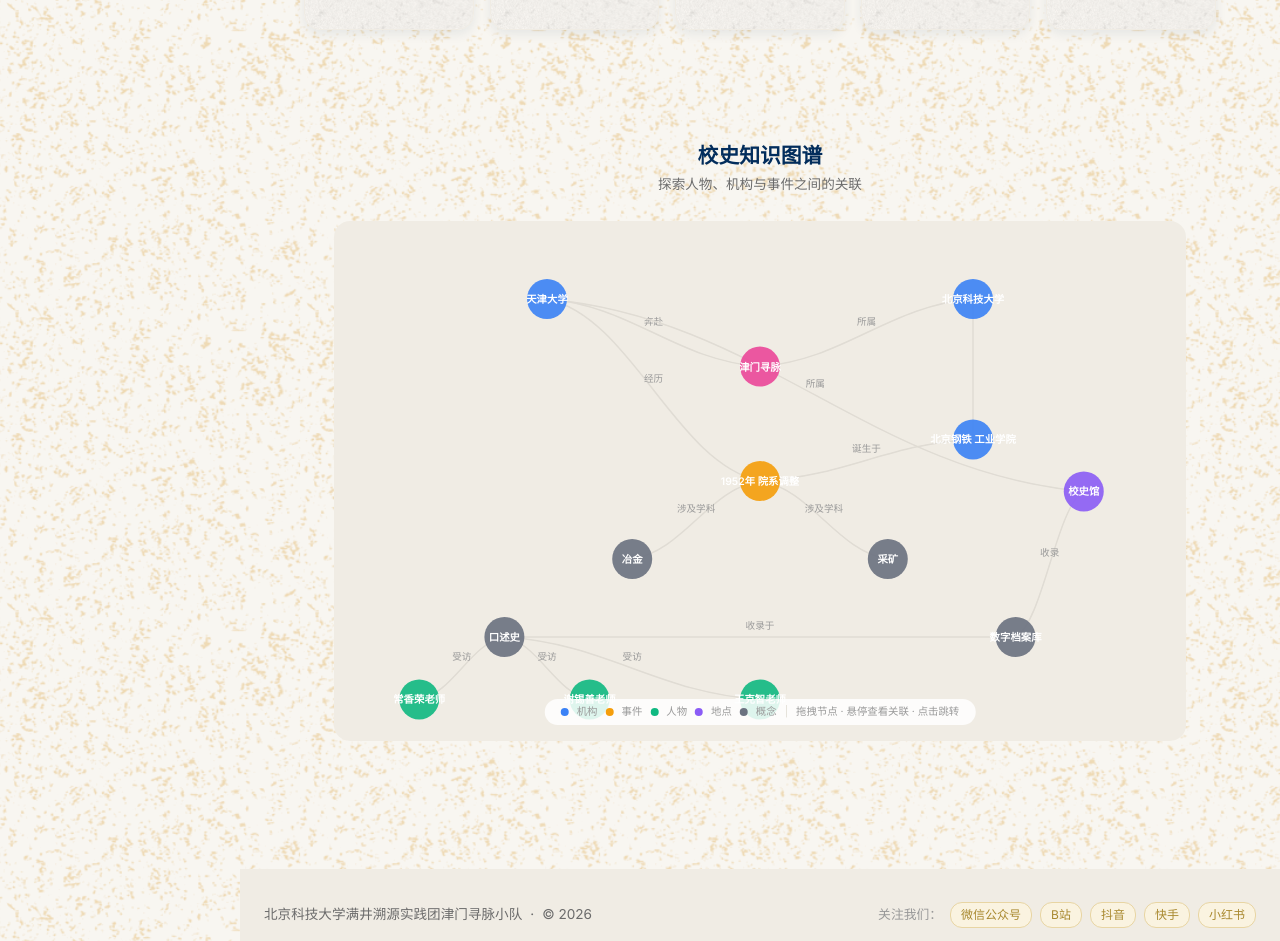
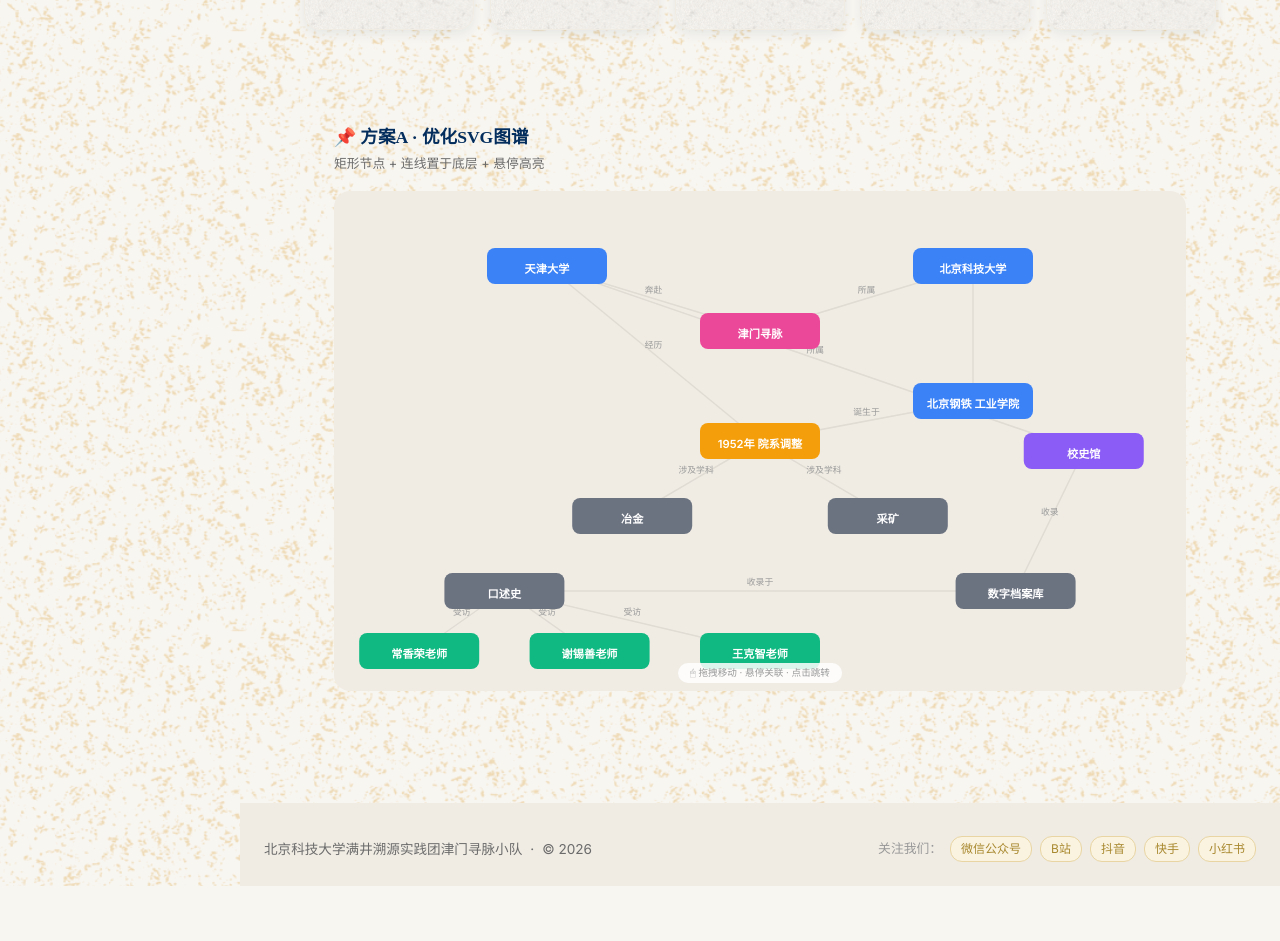
Before and after one commit to ottoapocalypse-beep/jinmen-xunmai, a Vue app: page /#/ in a window 1280 px wide. Shown: the part 1040-1981 px from the top of the page. After the commit the page ends 1926 px from the top, so only its background shows below. Built offline with nearby package versions, Linux system fonts and the light colour scheme.

Commit message:
feat: 知识图谱改用矩形节点+连线底层渲染，修复文字溢出和遮挡问题

```diff
--- a/package.json
+++ b/package.json
@@ -9,6 +9,7 @@
     "preview": "vite preview"
   },
   "dependencies": {
+    "d3": "^7.9.0",
     "vue": "^3.5.39",
     "vue-router": "^4.6.4"
   },
--- a/src/components/KnowledgeGraph.vue
+++ b/src/components/KnowledgeGraph.vue
@@ -1,370 +1,141 @@
 <script setup lang="ts">
 import { ref, reactive, onMounted, onUnmounted } from 'vue'
 import { useRouter } from 'vue-router'
-import { nodes as initialNodes, edges, nodeColors } from '@/data/knowledgeGraph'
+import { nodes as rawNodes, edges, nodeColors } from '@/data/knowledgeGraph'
 
 const router = useRouter()
-const hoveredNode = ref<string | null>(null)
+const hovered = ref<string | null>(null)
 const dragging = ref<string | null>(null)
 const containerRef = ref<HTMLElement | null>(null)
-const dims = ref({ w: 800, h: 600 })
+const dims = ref({ w: 800, h: 500 })
 
-/** 节点运行时坐标（允许拖拽修改） */
-const nodePositions = reactive<Record<string, { x: number; y: number }>>({})
+const pos = reactive<Record<string, { x: number; y: number }>>({})
+rawNodes.forEach(n => { pos[n.id] = { x: n.x, y: n.y } })
 
-// 初始化节点位置
-initialNodes.forEach(n => { nodePositions[n.id] = { x: n.x, y: n.y } })
+function px(n: { x: number; y: number }) {
+  return { x: (n.x / 100) * dims.value.w, y: (n.y / 100) * dims.value.h }
+}
+
+function edgePath(e: { source: string; target: string }) {
+  const s = pos[e.source], t = pos[e.target]
+  if (!s || !t) return ''
+  const p1 = px(s), p2 = px(t)
+  return `M${p1.x},${p1.y} L${p2.x},${p2.y}`
+}
+
+function edgeMid(e: { source: string; target: string }) {
+  const s = pos[e.source], t = pos[e.target]
+  if (!s || !t) return { x: 0, y: 0 }
+  const p1 = px(s), p2 = px(t)
+  return { x: (p1.x + p2.x) / 2, y: (p1.y + p2.y) / 2 - 6 }
+}
+
+function isConnected(id: string) {
+  if (!hovered.value || hovered.value === id) return true
+  return edges.some(e => (e.source === hovered.value && e.target === id) || (e.target === hovered.value && e.source === id))
+}
+
+function onClick(id: string) {
+  if (dragging.value) return
+  const n = rawNodes.find(x => x.id === id)
+  if (!n) return
+  if (n.link) router.push(n.link)
+  else if (n.search) router.push({ path: '/archive', query: { search: n.search } })
+}
 
 function updateDims() {
-  if (containerRef.value) {
-    dims.value = {
-      w: containerRef.value.clientWidth,
-      h: containerRef.value.clientHeight,
-    }
-  }
+  if (containerRef.value) dims.value = { w: containerRef.value.clientWidth, h: containerRef.value.clientHeight }
 }
 
-function px(node: { x: number; y: number }) {
-  return {
-    x: (node.x / 100) * dims.value.w,
-    y: (node.y / 100) * dims.value.h,
-  }
+// Drag
+let dsx = 0, dsy = 0, nsx = 0, nsy = 0
+function onPD(e: PointerEvent, id: string) {
+  dragging.value = id
+  const p = pos[id]; if (!p) return
+  const pt = px(p)
+  dsx = e.clientX; dsy = e.clientY; nsx = pt.x; nsy = pt.y
+  containerRef.value?.setPointerCapture(e.pointerId)
 }
+function onPM(e: PointerEvent) {
+  if (!dragging.value) return
+  const p = pos[dragging.value]; if (!p) return
+  const x = ((nsx + e.clientX - dsx) / dims.value.w) * 100
+  const y = ((nsy + e.clientY - dsy) / dims.value.h) * 100
+  p.x = Math.max(3, Math.min(97, x))
+  p.y = Math.max(3, Math.min(97, y))
+}
+function onPU() { dragging.value = null }
 
-function edgePath(edge: { source: string; target: string }): string {
-  const s = nodePositions[edge.source]
-  const t = nodePositions[edge.target]
-  if (!s || !t) return ''
-  const p1 = px(s)
-  const p2 = px(t)
-  const dx = p2.x - p1.x
-  const dy = p2.y - p1.y
-  const cx1 = p1.x + dx * 0.4
-  const cy1 = p1.y + dy * 0.1
-  const cx2 = p1.x + dx * 0.6
-  const cy2 = p1.y + dy * 0.9
-  return `M${p1.x},${p1.y} C${cx1},${cy1} ${cx2},${cy2} ${p2.x},${p2.y}`
-}
-
-function edgeLabelPos(edge: { source: string; target: string }) {
-  const s = nodePositions[edge.source]
-  const t = nodePositions[edge.target]
-  if (!s || !t) return { x: 0, y: 0 }
-  return {
-    x: (px(s).x + px(t).x) / 2,
-    y: (px(s).y + px(t).y) / 2 - 8,
-  }
-}
-
-function isConnected(nodeId: string): boolean {
-  if (!hoveredNode.value || hoveredNode.value === nodeId) return true
-  return edges.some(e =>
-    (e.source === hoveredNode.value && e.target === nodeId) ||
-    (e.target === hoveredNode.value && e.source === nodeId)
-  )
-}
-
-function handleNodeClick(nodeId: string) {
-  if (dragging.value) return
-  const node = initialNodes.find(n => n.id === nodeId)
-  if (!node) return
-  if (node.link) router.push(node.link)
-  else if (node.search) router.push({ path: '/archive', query: { search: node.search } })
-}
-
-/* ===== 拖拽 ===== */
-let dragStartX = 0, dragStartY = 0
-let nodeStartX = 0, nodeStartY = 0
-
-function onPointerDown(e: PointerEvent, nodeId: string) {
-  dragging.value = nodeId
-  const pos = nodePositions[nodeId]
-  if (!pos) return
-  const p = px(pos)
-  dragStartX = e.clientX
-  dragStartY = e.clientY
-  nodeStartX = p.x
-  nodeStartY = p.y
-  const el = containerRef.value
-  if (el) el.setPointerCapture(e.pointerId)
-}
-
-function onPointerMove(e: PointerEvent) {
-  if (!dragging.value) return
-  const nodeId = dragging.value
-  const pos = nodePositions[nodeId]
-  if (!pos) return
-  const dx = e.clientX - dragStartX
-  const dy = e.clientY - dragStartY
-  let newX = ((nodeStartX + dx) / dims.value.w) * 100
-  let newY = ((nodeStartY + dy) / dims.value.h) * 100
-  // 限制边界
-  newX = Math.max(3, Math.min(97, newX))
-  newY = Math.max(3, Math.min(97, newY))
-  pos.x = newX
-  pos.y = newY
-}
-
-function onPointerUp() {
-  dragging.value = null
-}
-
-onMounted(() => {
-  updateDims()
-  window.addEventListener('resize', updateDims)
-})
-
-onUnmounted(() => {
-  window.removeEventListener('resize', updateDims)
-})
+onMounted(() => { updateDims(); window.addEventListener('resize', updateDims) })
+onUnmounted(() => window.removeEventListener('resize', updateDims))
 </script>
 
 <template>
-  <section class="graph-section">
-    <h2 class="graph-title">校史知识图谱</h2>
-    <p class="graph-subtitle">探索人物、机构与事件之间的关联</p>
-
-    <div ref="containerRef" class="graph-container" @pointermove="onPointerMove" @pointerup="onPointerUp" @pointercancel="onPointerUp">
-      <svg
-        :viewBox="`0 0 ${dims.w} ${dims.h}`"
-        class="graph-svg"
-      >
-        <!-- 滤镜：节点光晕 -->
-        <defs>
-          <filter id="glow" x="-50%" y="-50%" width="200%" height="200%">
-            <feGaussianBlur stdDeviation="4" result="blur" />
-            <feMerge>
-              <feMergeNode in="blur" />
-              <feMergeNode in="SourceGraphic" />
-            </feMerge>
-          </filter>
-          <filter id="glow-heavy" x="-100%" y="-100%" width="300%" height="300%">
-            <feGaussianBlur stdDeviation="8" result="blur" />
-            <feMerge>
-              <feMergeNode in="blur" />
-              <feMergeNode in="SourceGraphic" />
-            </feMerge>
-          </filter>
-        </defs>
-
-        <!-- 连线 -->
-        <g class="edges">
-          <template v-for="edge in edges" :key="`${edge.source}-${edge.target}`">
-            <path
-              :d="edgePath(edge)"
-              class="edge-line"
-              :class="{
-                dimmed: hoveredNode && !isConnected(edge.source) && !isConnected(edge.target)
-              }"
-            />
-            <text
-              v-if="edge.label"
-              :x="edgeLabelPos(edge).x"
-              :y="edgeLabelPos(edge).y"
-              class="edge-label"
-              text-anchor="middle"
-            >{{ edge.label }}</text>
-          </template>
+  <section class="g-section">
+    <h2 class="g-title">📌 方案A · 优化SVG图谱</h2>
+    <p class="g-subtitle">矩形节点 + 连线置于底层 + 悬停高亮</p>
+    <div ref="containerRef" class="g-container" @pointermove="onPM" @pointerup="onPU" @pointercancel="onPU">
+      <svg :viewBox="`0 0 ${dims.w} ${dims.h}`" class="g-svg">
+        <!-- 连线（底层） -->
+        <g>
+          <path v-for="e in edges" :key="`e-${e.source}-${e.target}`"
+            :d="edgePath(e)"
+            :class="['g-edge', { dim: hovered && !isConnected(e.source) && !isConnected(e.target) }]"
+          />
+          <text v-for="e in edges.filter(x => x.label)" :key="`l-${e.source}-${e.target}`"
+            :x="edgeMid(e).x" :y="edgeMid(e).y"
+            text-anchor="middle" class="g-edge-label"
+          >{{ e.label }}</text>
         </g>
-
         <!-- 节点 -->
-        <g class="nodes">
-          <template v-for="node in initialNodes" :key="node.id">
-            <circle
-              v-if="hoveredNode === node.id"
-              :cx="px(nodePositions[node.id]).x"
-              :cy="px(nodePositions[node.id]).y"
-              :r="28"
-              :fill="nodeColors[node.type]"
-              opacity="0.15"
-              filter="url(#glow-heavy)"
-              class="node-glow-ring"
-            />
-            <!-- 拖拽热区（透明大圆，方便抓取） -->
-            <circle
-              :cx="px(nodePositions[node.id]).x"
-              :cy="px(nodePositions[node.id]).y"
-              r="28"
-              fill="transparent"
-              class="node-drag-area"
-              :style="{ cursor: dragging === node.id ? 'grabbing' : 'grab' }"
-              @pointerdown="onPointerDown($event, node.id)"
-              @pointerenter="hoveredNode = node.id"
-              @pointerleave="hoveredNode = null"
-            />
-            <!-- 节点背景圆 -->
-            <circle
-              :cx="px(nodePositions[node.id]).x"
-              :cy="px(nodePositions[node.id]).y"
-              :r="hoveredNode === node.id ? 24 : 20"
-              :fill="nodeColors[node.type]"
-              :opacity="hoveredNode && !isConnected(node.id) ? 0.2 : 0.9"
-              :filter="hoveredNode === node.id ? 'url(#glow)' : undefined"
-              class="node-circle"
-              :style="{ pointerEvents: 'none' }"
-              @click="handleNodeClick(node.id)"
-            />
-            <!-- 节点文字 -->
-            <text
-              :x="px(nodePositions[node.id]).x"
-              :y="px(nodePositions[node.id]).y + 1"
-              text-anchor="middle"
-              dominant-baseline="middle"
-              class="node-label"
-              :class="{ dimmed: hoveredNode && !isConnected(node.id) }"
-              :style="{ pointerEvents: 'none' }"
-            >
-              <tspan
-                v-for="(line, li) in node.label.split('\\n')"
-                :key="li"
-                :x="px(nodePositions[node.id]).x"
-                :dy="li === 0 ? 0 : 12"
-              >{{ line }}</tspan>
-            </text>
-          </template>
+        <g v-for="n in rawNodes" :key="n.id">
+          <rect
+            :x="px(pos[n.id]).x - 60" :y="px(pos[n.id]).y - 18"
+            width="120" height="36" rx="8"
+            :fill="hovered && !isConnected(n.id) ? nodeColors[n.type] + '33' : nodeColors[n.type]"
+            :stroke="hovered === n.id ? '#fff' : 'transparent'"
+            :stroke-width="hovered === n.id ? 2 : 0"
+            class="g-node-rect"
+            :style="{ cursor: dragging === n.id ? 'grabbing' : 'pointer' }"
+            @pointerdown="onPD($event, n.id)"
+            @pointerenter="hovered = n.id"
+            @pointerleave="hovered = null"
+            @click="onClick(n.id)"
+          />
+          <text
+            :x="px(pos[n.id]).x" :y="px(pos[n.id]).y + 4"
+            text-anchor="middle" dominant-baseline="middle"
+            class="g-node-text"
+            :class="{ dim: hovered && !isConnected(n.id) }"
+            :style="{ pointerEvents: 'none' }"
+          >{{ n.label }}</text>
+          <!-- 连接指示光晕 -->
+          <rect v-if="hovered === n.id"
+            :x="px(pos[n.id]).x - 66" :y="px(pos[n.id]).y - 24"
+            width="132" height="48" rx="12"
+            :fill="nodeColors[n.type]" opacity="0.12"
+            class="g-glow"
+          />
         </g>
       </svg>
-
-      <!-- 互动提示 -->
-      <div class="graph-hint">
-        <span class="hint-dot" style="background: #3B82F6" /> 机构
-        <span class="hint-dot" style="background: #F59E0B" /> 事件
-        <span class="hint-dot" style="background: #10B981" /> 人物
-        <span class="hint-dot" style="background: #8B5CF6" /> 地点
-        <span class="hint-dot" style="background: #6B7280" /> 概念
-        <span class="hint-sep">|</span>
-        拖拽节点 · 悬停查看关联 · 点击跳转
-      </div>
+      <div class="g-hint">🖱 拖拽移动 · 悬停关联 · 点击跳转</div>
     </div>
   </section>
 </template>
 
 <style scoped>
-.graph-section {
-  max-width: 900px;
-  margin: var(--space-3xl) auto;
-  padding: 0 var(--space-lg);
-}
-
-.graph-title {
-  font-size: 1.3rem;
-  color: var(--color-primary-dark);
-  text-align: center;
-  margin-bottom: var(--space-xs);
-}
-
-.graph-subtitle {
-  font-family: var(--font-sans);
-  font-size: 0.85rem;
-  color: var(--color-text-secondary);
-  text-align: center;
-  margin-bottom: var(--space-lg);
-}
-
-.graph-container {
-  position: relative;
-  width: 100%;
-  height: 520px;
-  background: var(--color-bg-alt);
-  border-radius: var(--radius-lg);
-  overflow: hidden;
-}
-
-.graph-svg {
-  width: 100%;
-  height: 100%;
-  cursor: default;
-  touch-action: none;
-}
-
-/* ===== 拖拽热区 ===== */
-.node-drag-area {
-  transition: none;
-}
-
-/* ===== 连线 ===== */
-.edge-line {
-  fill: none;
-  stroke: var(--color-border);
-  stroke-width: 1.5;
-  transition: stroke var(--transition-fast), opacity var(--transition-fast);
-}
-
-.edge-line.dimmed {
-  opacity: 0.08;
-}
-
-.edge-label {
-  font-family: var(--font-sans);
-  font-size: 0.6rem;
-  fill: var(--color-text-light);
-  pointer-events: none;
-  user-select: none;
-}
-
-/* ===== 节点 ===== */
-.node-circle {
-  cursor: pointer;
-  transition: r var(--transition-fast), opacity var(--transition-fast);
-}
-
-.node-glow-ring {
-  pointer-events: none;
-  animation: pulse-ring 2s ease-in-out infinite;
-}
-
-@keyframes pulse-ring {
-  0%, 100% { opacity: 0.1; r: 28; }
-  50% { opacity: 0.2; r: 32; }
-}
-
-.node-label {
-  font-family: var(--font-sans);
-  font-size: 0.65rem;
-  font-weight: 600;
-  fill: #fff;
-  cursor: pointer;
-  pointer-events: none;
-  user-select: none;
-  transition: opacity var(--transition-fast);
-}
-
-.node-label.dimmed {
-  opacity: 0.2;
-}
-
-/* ===== 图例 ===== */
-.graph-hint {
-  position: absolute;
-  bottom: var(--space-md);
-  left: 50%;
-  transform: translateX(-50%);
-  display: flex;
-  align-items: center;
-  gap: var(--space-sm);
-  font-family: var(--font-sans);
-  font-size: 0.65rem;
-  color: var(--color-text-light);
-  background: rgba(255,255,255,0.85);
-  padding: var(--space-xs) var(--space-md);
-  border-radius: 20px;
-  white-space: nowrap;
-}
-
-.hint-dot {
-  display: inline-block;
-  width: 8px;
-  height: 8px;
-  border-radius: 50%;
-}
-
-.hint-sep {
-  color: var(--color-border);
-}
-
-@media (max-width: 640px) {
-  .graph-container { height: 400px; }
-  .node-label { font-size: 0.55rem; }
-  .graph-hint { font-size: 0.55rem; gap: 4px; padding: 2px 10px; }
-}
+.g-section { max-width: 900px; margin: var(--space-2xl) auto; padding: 0 var(--space-lg); }
+.g-title { font-size: 1.1rem; color: var(--color-primary-dark); margin-bottom: var(--space-xs); }
+.g-subtitle { font-family: var(--font-sans); font-size: 0.8rem; color: var(--color-text-secondary); margin-bottom: var(--space-md); }
+.g-container { position: relative; width: 100%; height: 500px; background: var(--color-bg-alt); border-radius: var(--radius-lg); overflow: hidden; touch-action: none; }
+.g-svg { width: 100%; height: 100%; }
+.g-edge { fill: none; stroke: var(--color-border); stroke-width: 1.5; transition: opacity .2s; }
+.g-edge.dim { opacity: 0.06; }
+.g-edge-label { font-family: var(--font-sans); font-size: 0.55rem; fill: var(--color-text-light); pointer-events: none; user-select: none; }
+.g-node-rect { transition: fill .2s, stroke .1s; cursor: pointer; }
+.g-node-text { font-family: var(--font-sans); font-size: 0.7rem; font-weight: 600; fill: #fff; pointer-events: none; user-select: none; transition: opacity .2s; }
+.g-node-text.dim { opacity: 0.2; }
+.g-glow { pointer-events: none; animation: pulse 2s ease-in-out infinite; }
+@keyframes pulse { 0%,100% { opacity: 0.08; } 50% { opacity: 0.16; } }
+.g-hint { position: absolute; bottom: var(--space-sm); left: 50%; transform: translateX(-50%); font-family: var(--font-sans); font-size: 0.6rem; color: var(--color-text-light); background: rgba(255,255,255,0.85); padding: 2px 12px; border-radius: 12px; white-space: nowrap; }
 </style>
```
Also changed, not shown: 1 other file (tests, documents, lock files or other folders).
